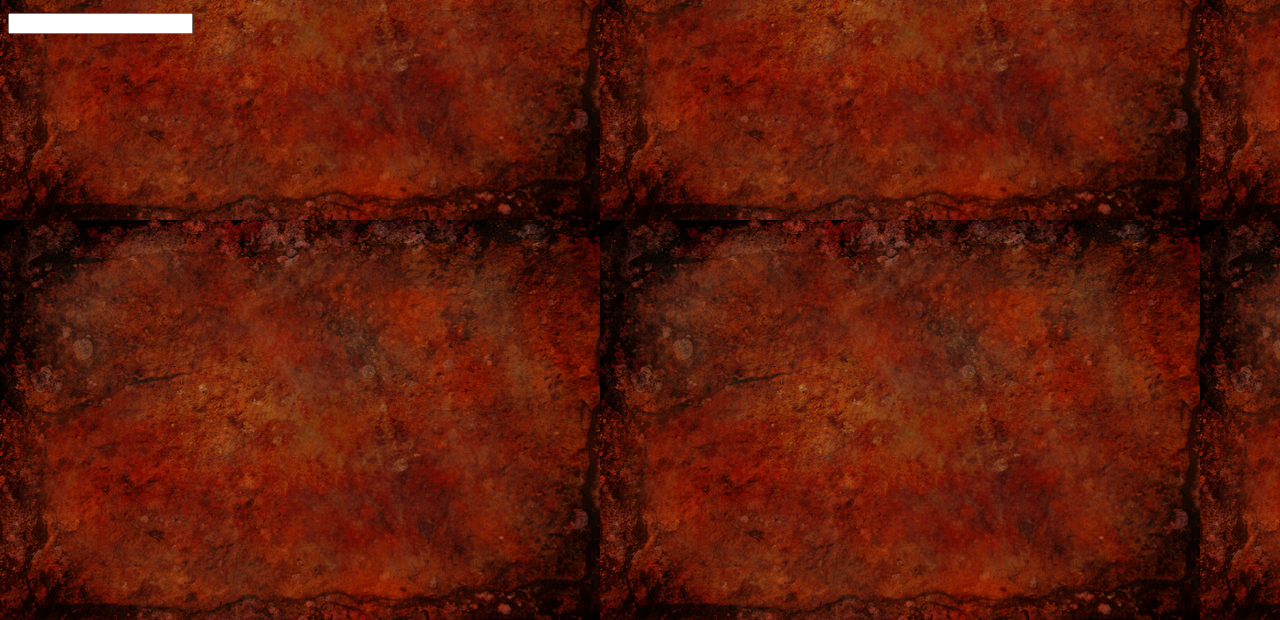
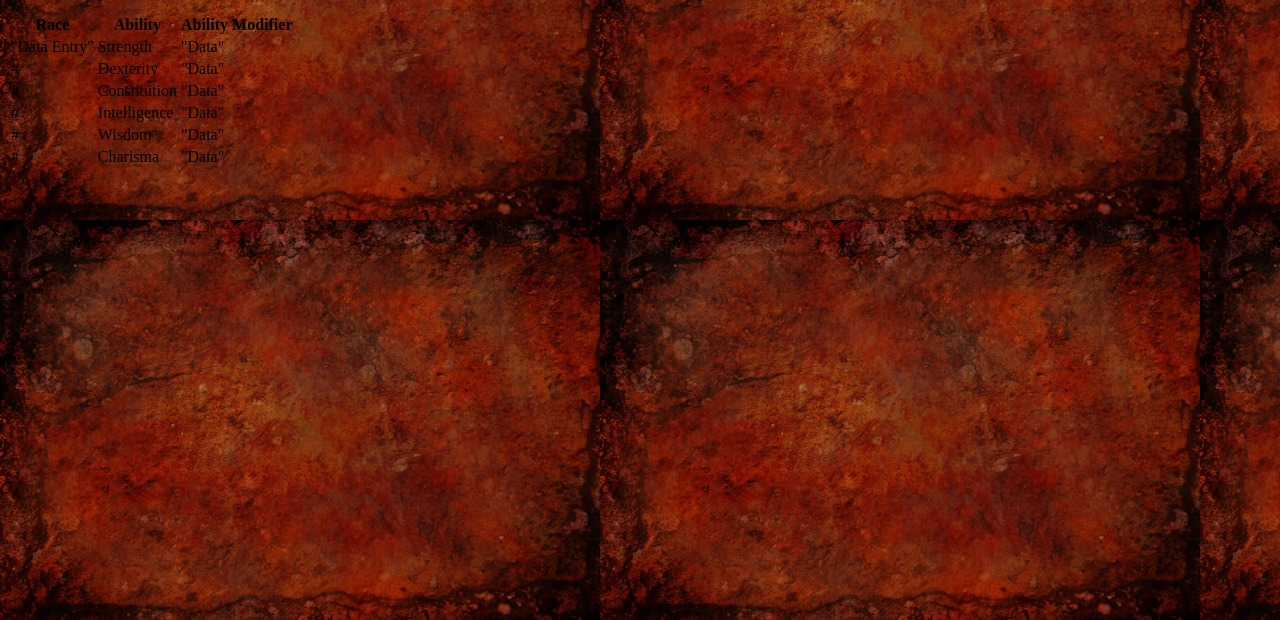
Before and after one commit to Fortiek/CIS280Project, a plain HTML site: page index.html in a window 1280 px wide. Shown: the part 180-800 px from the top of the page. Drawn offline with Linux system fonts and the light colour scheme.

Commit message:
Update index.html
Update Table

```diff
--- a/index.html
+++ b/index.html
@@ -30,16 +30,43 @@
 		help you jump in feet first so you can get to playing with your friends!
 	</p>
 	<!-- Input lists that will need to carry values to other linked HTML sheets -->
-		<input list="race">
-			<datalist id="race">
-				<option value="Dwarves">
-				<option value="Elves">
-				<option value="Gnomes">
-				<option value="Half-Elves">
-				<option value="Half-Orcs">
-				<option value="Halflings">
-				<option value="Humans">
-			</datalist>
+			<table>
+			  <tr>
+			    <th>Race</th>
+			    <th>Ability</th>
+			    <th>Ability Modifier</th>
+			  </tr>
+  			<tr>
+			    <td>"Data Entry"</td>
+			    <td>Strength</td>
+			    <td>"Data"</td>
+			</tr>
+			<tr>
+				<td>#</td>
+				<td>Dexterity</td>
+				<td>"Data"</td>
+			</tr>
+			<tr>
+				<td>#</td>
+				<td>Constitution</td>
+				<td>"Data"</td>
+			</tr>
+			<tr>
+				<td>#</td>
+				<td>Intelligence</td>
+				<td>"Data"</td>
+			</tr>
+			<tr>
+				<td>#</td>
+				<td>Wisdom</td>
+				<td>"Data"</td>
+			</tr>
+			<tr>
+				<td>#</td>
+				<td>Charisma</td>
+				<td>"Data"</td>
+			</tr>
+			</table>
 
 <!-- End of Document -->
 </body>
```
